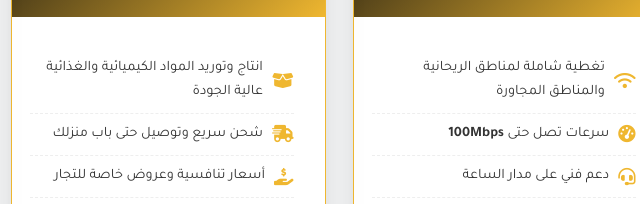
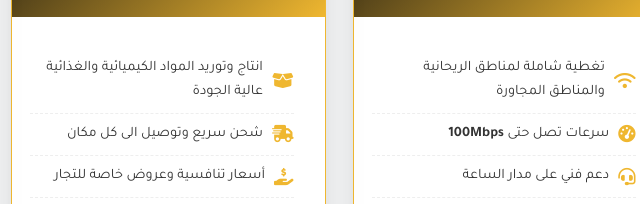
Before and after one commit to MajdKhalousi/Golden-Net, a plain HTML site: page index.html in a window 1280 px wide. Shown: the part 2000-2204 px from the top of the page, 472-1112 px from the left. Drawn offline with nearby package versions, Linux system fonts and the light colour scheme; no server answers.

Commit message:
Update index.html

```diff
--- a/index.html
+++ b/index.html
@@ -279,7 +279,7 @@ document.addEventListener("DOMContentLoaded", () => {
 
 
  <li><i class="fas fa-box-open"></i> <span id="tradeFeature1"> انتاج وتوريد المواد الكيميائية والغذائية عالية الجودة</span></li>
-         <li><i class="fas fa-shipping-fast"></i> <span id="tradeFeature2">شحن سريع وتوصيل حتى باب منزلك</span></li>
+         <li><i class="fas fa-shipping-fast"></i> <span id="tradeFeature2">شحن سريع وتوصيل الى كل مكان</span></li>
       <li><i class="fas fa-hand-holding-usd"></i> <span id="tradeFeature3"> أسعار تنافسية وعروض خاصة للتجار</span></li>
        <li><i class="fas fa-globe"></i> <span id="tradeFeature4"> استشارات لتوسيع أعمالك ودخول أسواق جديدة</span></li>
 
```
